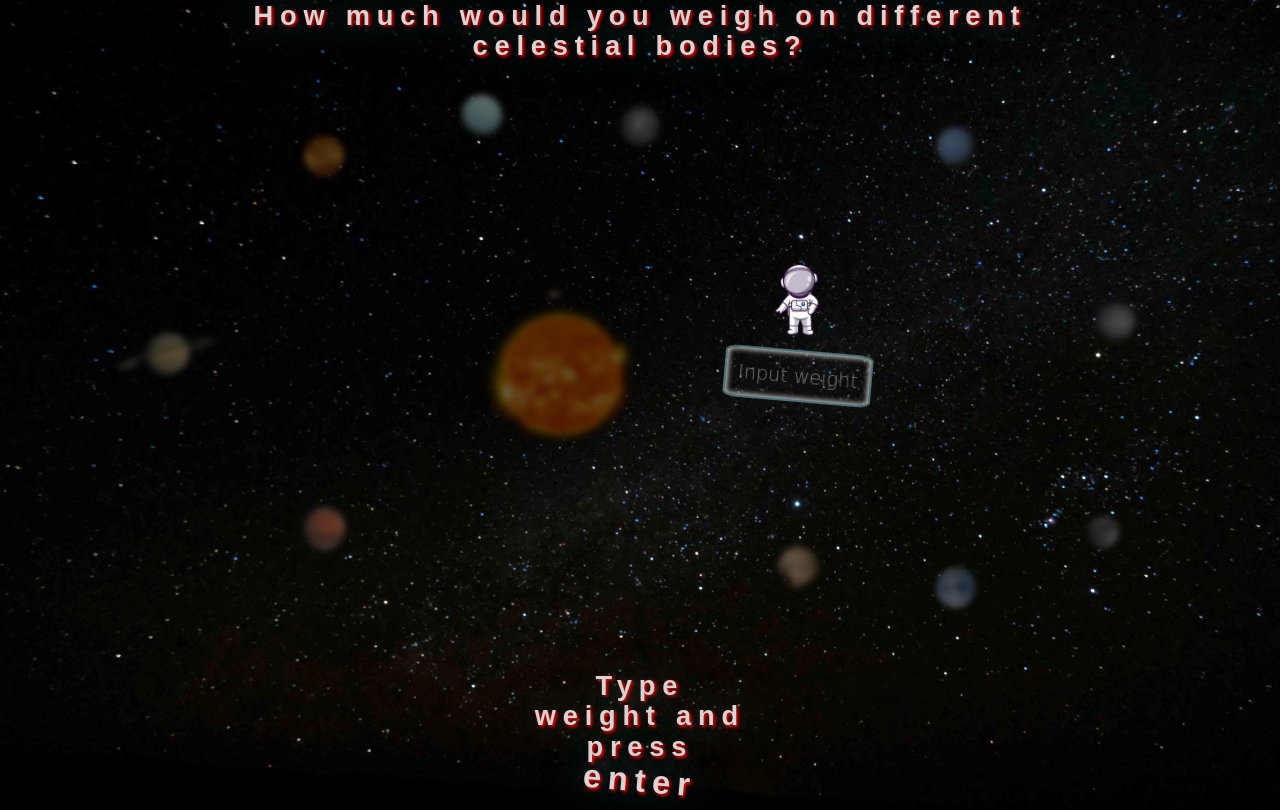
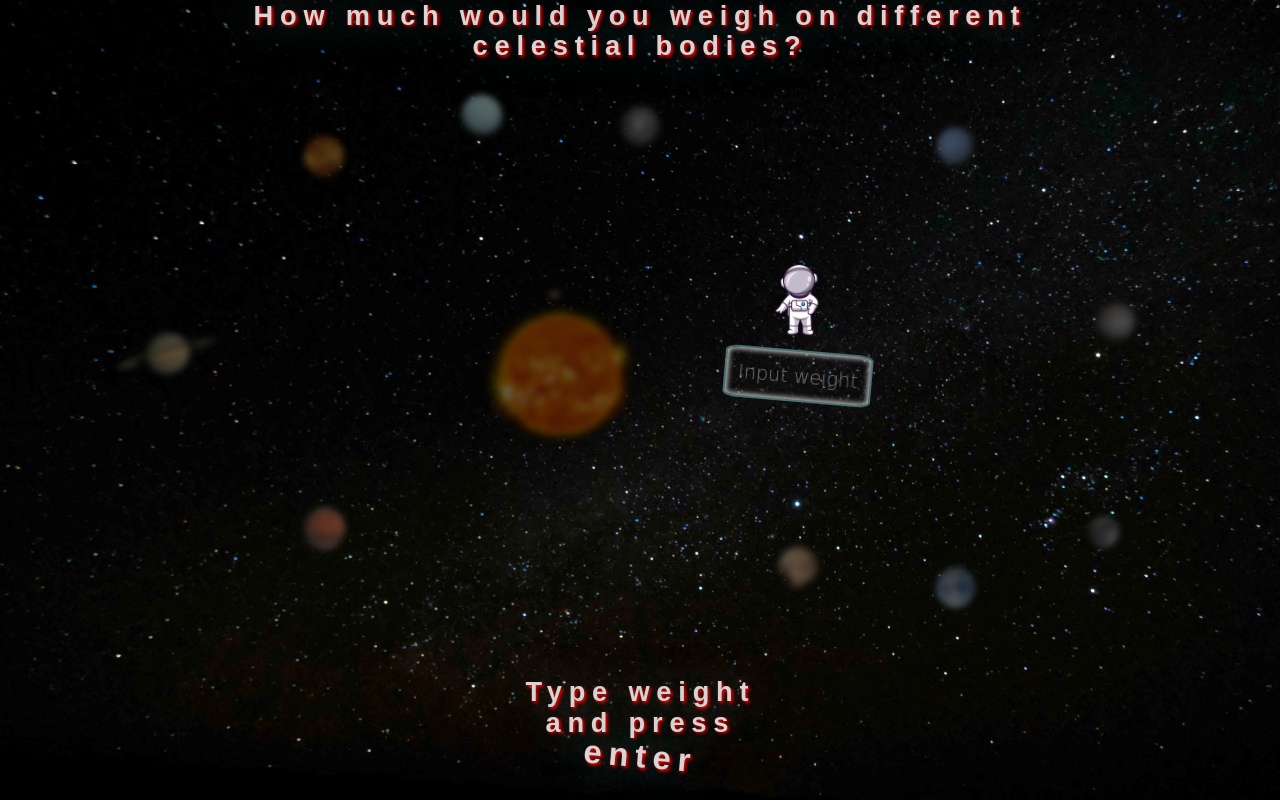
Before and after one commit to VidarHeritier/Sol-planeter-og-meg, a plain HTML site: page index.html in a window 1280 px wide. Drawn offline with Linux system fonts and the light colour scheme; a web font is replaced by a local one.

Commit message:
minor fox

```diff
--- a/styles.css
+++ b/styles.css
@@ -19,7 +19,7 @@ h1 {
 }
 h3 {
   font-size: 1rem;
-  max-width: 50%;
+  max-width: 70%;
   margin: 0 auto;
   scale: 1.7;
 }
@@ -80,7 +80,6 @@ img {
 }
 h2 {
   font-family: "Tektur", cursive;
-  filter: drop-shadow(rgba(255, 255, 255, 0.5) 0px 0px 5px);
   color: rgb(214, 214, 214);
   font-size: 1.2rem;
   margin: 10px;
```
